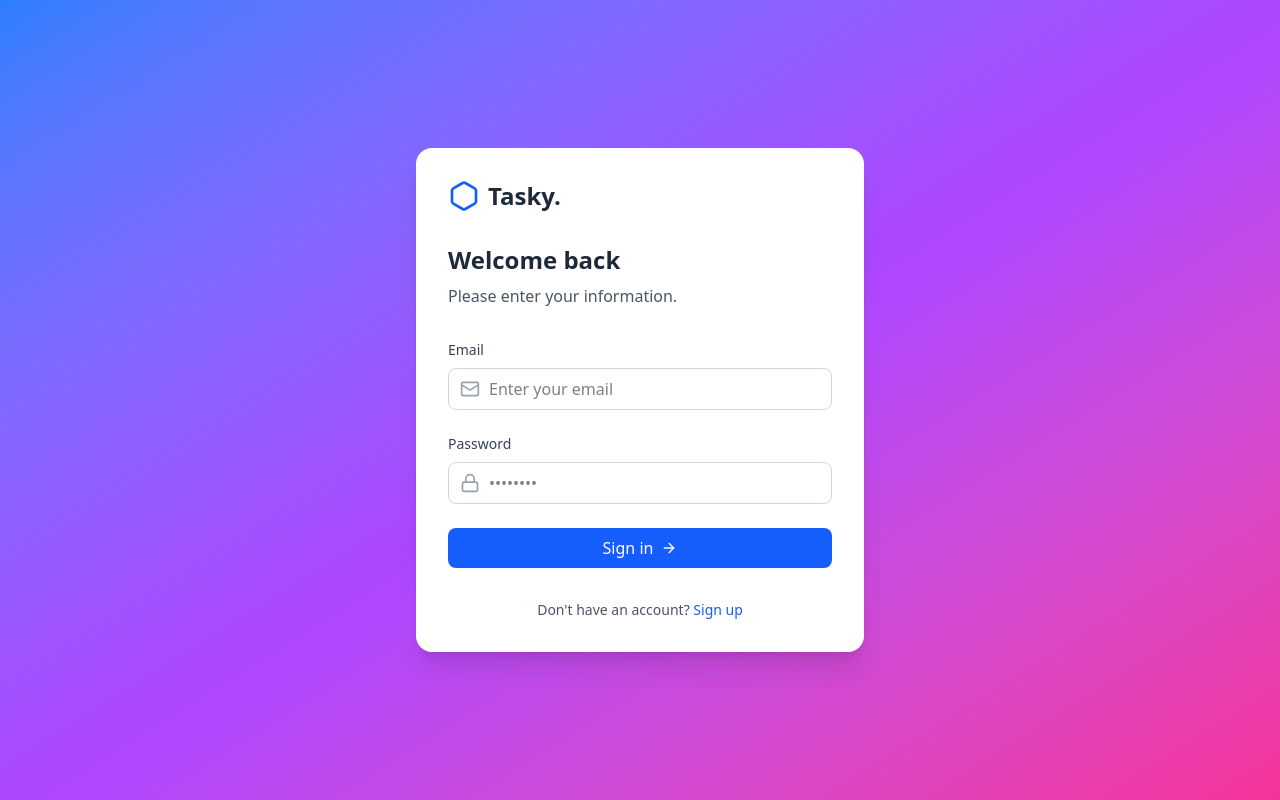
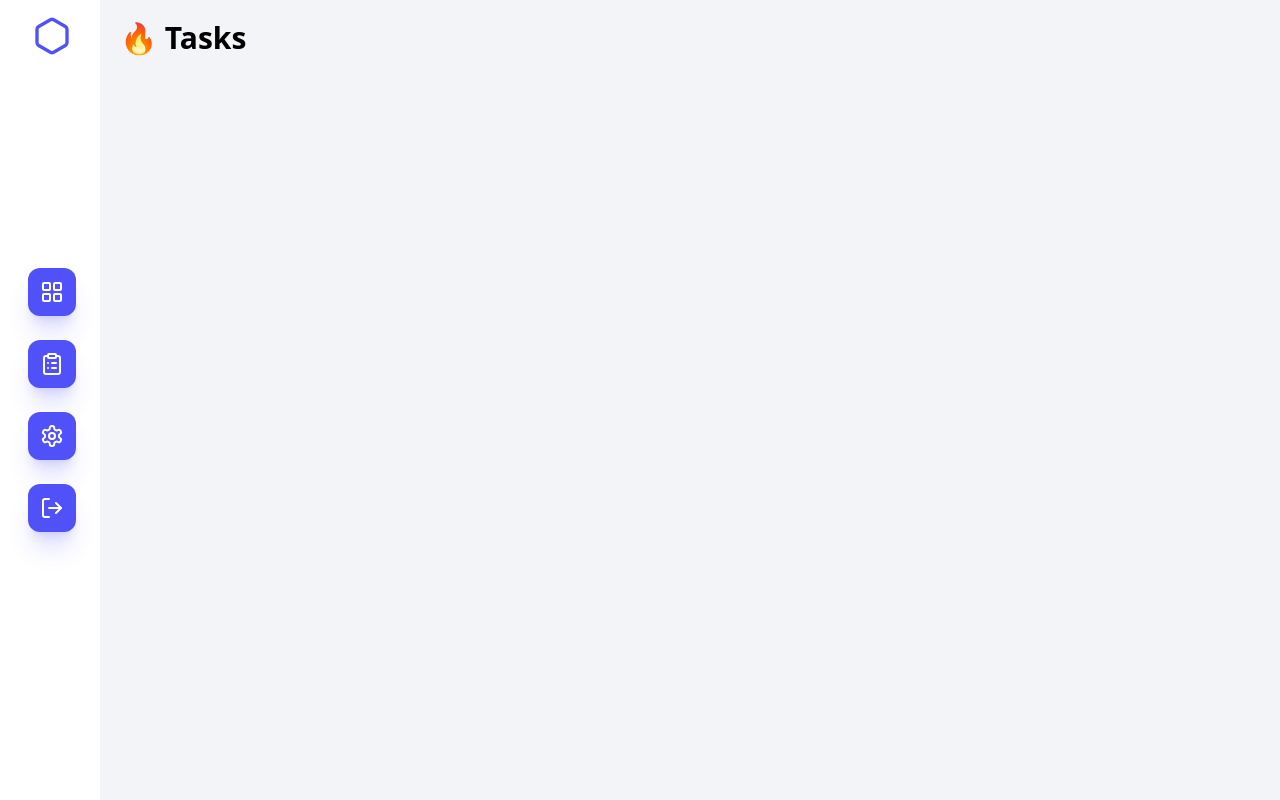
Before and after one commit to ahmed-khlifi/tasky, a React (Vite) app: page /dashboard/tasks in a window 1280 px wide. Before the commit this address led to /auth. Built offline with nearby package versions, Linux system fonts and the light colour scheme.

Commit message:
init tasks screen

```diff
--- a/src/navigation/appRouter.tsx
+++ b/src/navigation/appRouter.tsx
@@ -3,6 +3,7 @@ import AuthenticationScreen from "../AuthenticationScreen";
 import HomeScreen from "../screens/dashboard/HomeScreen";
 import RootLayout from "./layouts/RootLayout";
 import DashboardMainLayout from "./layouts/DashboardMainLayout";
+import TaskScreen from "../screens/dashboard/TaskScreen";
 
 const appRouter = createBrowserRouter(
     createRoutesFromElements(
@@ -10,7 +11,7 @@ const appRouter = createBrowserRouter(
             <Route path="auth" element={<AuthenticationScreen />} />
             <Route path="dashboard" element={<DashboardMainLayout />}>
                 <Route index element={<HomeScreen />} />
-                <Route path="profile" element={<div>Profile</div>} />
+                <Route path="tasks" element={<TaskScreen />} />
                 <Route path="settings" element={<div>Settings</div>} />
                 <Route path="*" element={<div>Not Found</div>} />
             </Route>
--- a/src/navigation/layouts/RootLayout.tsx
+++ b/src/navigation/layouts/RootLayout.tsx
@@ -6,8 +6,8 @@ export default function RootLayout() {
     const navigate = useNavigate();
     const { pathname } = useLocation();
 
-    const { isAuthenticated } = useAuth();
-
+    //const { isAuthenticated } = useAuth();
+    let isAuthenticated = true;
     useEffect(() => {
         if (isAuthenticated !== undefined) {
             if (!isAuthenticated) {
--- /dev/null
+++ b/src/screens/dashboard/TaskScreen.tsx
@@ -0,0 +1,8 @@
+
+export default function TaskScreen() {
+    return (
+        <div>
+            <span className="font-bold text-3xl">🔥 Tasks</span>
+        </div>
+    )
+}
```
